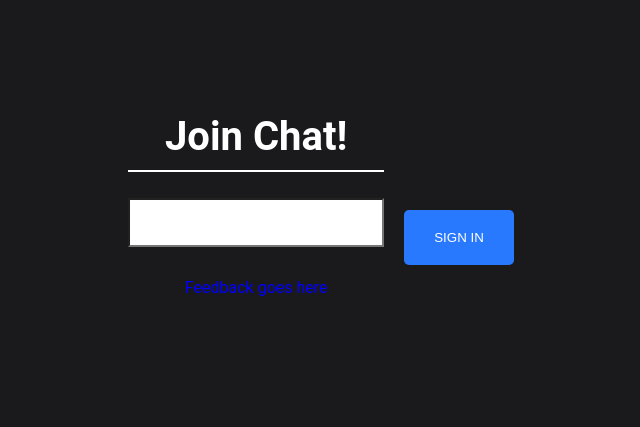
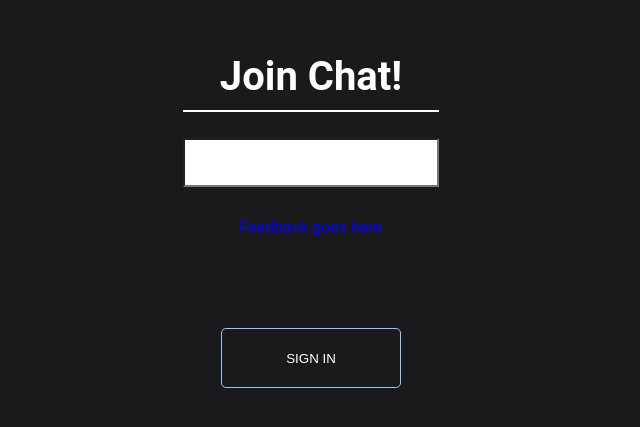
Before and after one commit to miladgy/Chat-app, a React (Create React App) app in the folder client/: page / in a window 1280 px wide. Shown: the part 193-620 px from the top of the page, without its empty margins (329-969 px from the left). Built offline with nearby package versions, Linux system fonts and the light colour scheme; no server answers.

Commit message:
Add styling to landingpage

```diff
--- a/client/src/components/Chat/Chat.js
+++ b/client/src/components/Chat/Chat.js
@@ -4,10 +4,17 @@ import io from "socket.io-client";
 import "./Chat.css";
 import NavBar from "../NavBar/NavBar";
 import Input from "../Input/Input";
-import Message from "../Message/Message";
+import Messages from "../Messages/Messages";
 
 const ENDPOINT = "localhost:5000";
-let socket = io(ENDPOINT);
+let socket = io(ENDPOINT)
+// let socket = io(ENDPOINT, {
+//   forceNew: true,
+//   reconnection: true,
+//   reconnectionDelay: 3000,
+//   reconnectionDelayMax: 5000,
+//   reconnectionAttempts: 0
+// });
 
 const Chat = ({ location }) => {
   const [name, setName] = useState("");
@@ -19,38 +26,42 @@ const Chat = ({ location }) => {
 
     setName(name);
 
-    socket.emit("signin", { name }, (error) => {
+    socket.emit("signin", { name }, error => {
       console.log(error);
     });
-    return () => {
-      socket.emit('disconnect');
-      socket.off();
-    }
 
+    // return () => {
+    //   socket.emit('disconnect');
+    //   socket.off();
+    // }
   }, [ENDPOINT, location.search]);
 
-useEffect(() => {
-  socket.on('message', (message) => {
-    console.log('do i come in here')
-    setMessages([...messages, message]);
-  })
-}, [messages])
+  useEffect(() => {
+    socket.on("message", message => {
+      console.log("do i come in here");
+      setMessages([...messages, message]);
+    });
 
-const sendMessage = (e) => {
-  e.preventDefault();
-  if (message){
-    socket.emit('sendMessage', message, () => setMessage(''))
-  }
-}
-console.log('message', message)
-console.log('messagez', messages)
+  }, [messages]);
+
+  const sendMessage = e => {
+    e.preventDefault();
+    if (message) {
+      socket.emit("sendMessage", message, () => setMessage(""));
+    }
+  };
+  console.log("message", message);
+  console.log("messagez", messages);
   return (
     <div className="chatOuterContainer">
       <div className="chatInnerContainer">
         <NavBar />
-        <Message message={message} name={name}/>
-        <Input message={message} setMessage={setMessage} sendMessage={sendMessage}/>
-
+        <Messages messages={messages} name={name} />
+        <Input
+          message={message}
+          setMessage={setMessage}
+          sendMessage={sendMessage}
+        />
       </div>
     </div>
   );
--- a/client/src/components/Input/Input.js
+++ b/client/src/components/Input/Input.js
@@ -1,7 +1,40 @@
 import React from "react";
 import "./Input.css";
 
-const Input = ({message, setMessage, sendMessage}) => (
+// const activityHandler = (e) => {
+//   console.log('inside handler func')
+//   let typingTimer = null; //timer identifier
+//   clearTimeout(typingTimer);
+//   typingTimer = setTimeout(() => {
+//    if (e.target.value) {
+//      console.log('Stopped typing !');
+//    }
+//   }, 2000);
+
+//   //user is "finished typing," do something
+//   // function doneTyping() {
+//   //   socket.emit('disconnect');
+//   //   socket.off();
+//   // }
+// };
+
+
+
+const Input = ({message, setMessage, sendMessage}) => {
+
+  const onInput = (e) => {
+    console.log(e.target.value)
+    let duration = 2000;
+    let inputTimer = setTimeout(()=>{
+      if (e.target.value === message) {
+        console.log('you stopped typing')
+      };
+    }, duration);
+    clearTimeout(inputTimer);
+  }
+
+    return (
+
   <form className="form">
     <input
       className="input"
@@ -9,10 +42,12 @@ const Input = ({message, setMessage, sendMessage}) => (
       placeholder="Type your message..."
       value={message}
       onChange={e => setMessage(e.target.value)}
+      // onChange={e => onInput(e)}
       onKeyPress={e => (e.key === "Enter" ? sendMessage(e) : null)}
     />
     <button class="sendBtn Btn" onClick={e => sendMessage(e)}>Send</button>
   </form>
-);
+    )
+    };
 
 export default Input;
--- a/client/src/components/LandingPage/LandingPage.css
+++ b/client/src/components/LandingPage/LandingPage.css
@@ -23,6 +23,7 @@ html, body {
 
   .innerContainer {
     width: 20%;
+    position: relative;
   }
 
   .LandingPageJoin {
@@ -42,20 +43,39 @@ html, body {
       color: #fff !important;
       text-transform: uppercase;
       text-decoration: none;
-      background: #2979FF;
       padding: 20px;
       border-radius: 5px;
       display: inline-block;
       border: none;
-      width: 100%;
+      width: 180px;
+      height: 60px;
       cursor: pointer;
       margin-top: 60px;
-      margin-left: 20px;
+      background: transparent;
+      border: 1px solid #91C9FF;
+      outline: none;
+      transition: 0.4s ease-in-out;
   }
 
-  /* .mt-20 {
-    margin-top: 20px;
+  svg {
+    position: absolute;
+    border-radius: 5px;
+    left: 0;
+    bottom: 0;
+    fill: none;
+    stroke: rgba(221, 146, 146, 0.993);
+    stroke-dasharray: 150 480;
+    stroke-dashoffset: 150;
+    transition: 1s ease-in-out;
+  }
+
+  /* .btn:hover {
+    transition: 0.4s ease-in-out;
+    background: #4F95DA;
   } */
+  .btn:hover svg {
+    stroke-dashoffset: -480;
+  }
 
   @media (min-width: 320px) and (max-width: 480px) {
     .joinOuterContainer {
--- a/client/src/components/LandingPage/LandingPage.js
+++ b/client/src/components/LandingPage/LandingPage.js
@@ -1,6 +1,8 @@
 import React, { useState } from "react";
 import { Link } from "react-router-dom";
 import "./LandingPage.css"
+
+
 
 const LandingPage = () => {
   const [name, setName] = useState("");
@@ -18,6 +20,7 @@ const LandingPage = () => {
             className="LandingPageJoin"
             placeholder=""
             onChange={(e) => setName(e.target.value)}
+
           />
         </div>
         <div>
@@ -25,12 +28,16 @@ const LandingPage = () => {
             for="feedback"
             className="LandingPageJoin"
             style={inputStyle}
-          >Feedback goes here</p>
+          >Feedback goes here
+          </p>
         </div>
+      <Link onClick={event => (!name)? event.preventDefault() : null} to={`/chat?name=${name}`}>
+        <button className="signInBtn btn" type="submit"><svg width="180px" height="60px" viewBox="0 0 180 60" class="border">
+          <polyline points="179,1 179,59 1,59 1,1 179,1" class="bg-line" />
+          <polyline points="179,1 179,59 1,59 1,1 179,1" class="hl-line" />
+        </svg><span>SIGN IN</span></button>
+      </Link>
       </div>
-      <Link onClick={event => (!name)? event.preventDefault() : null} to={`/chat?name=${name}`}>
-        <button className="signInBtn btn" type="submit">Sign in</button>
-      </Link>
     </div>
   );
 };
```
